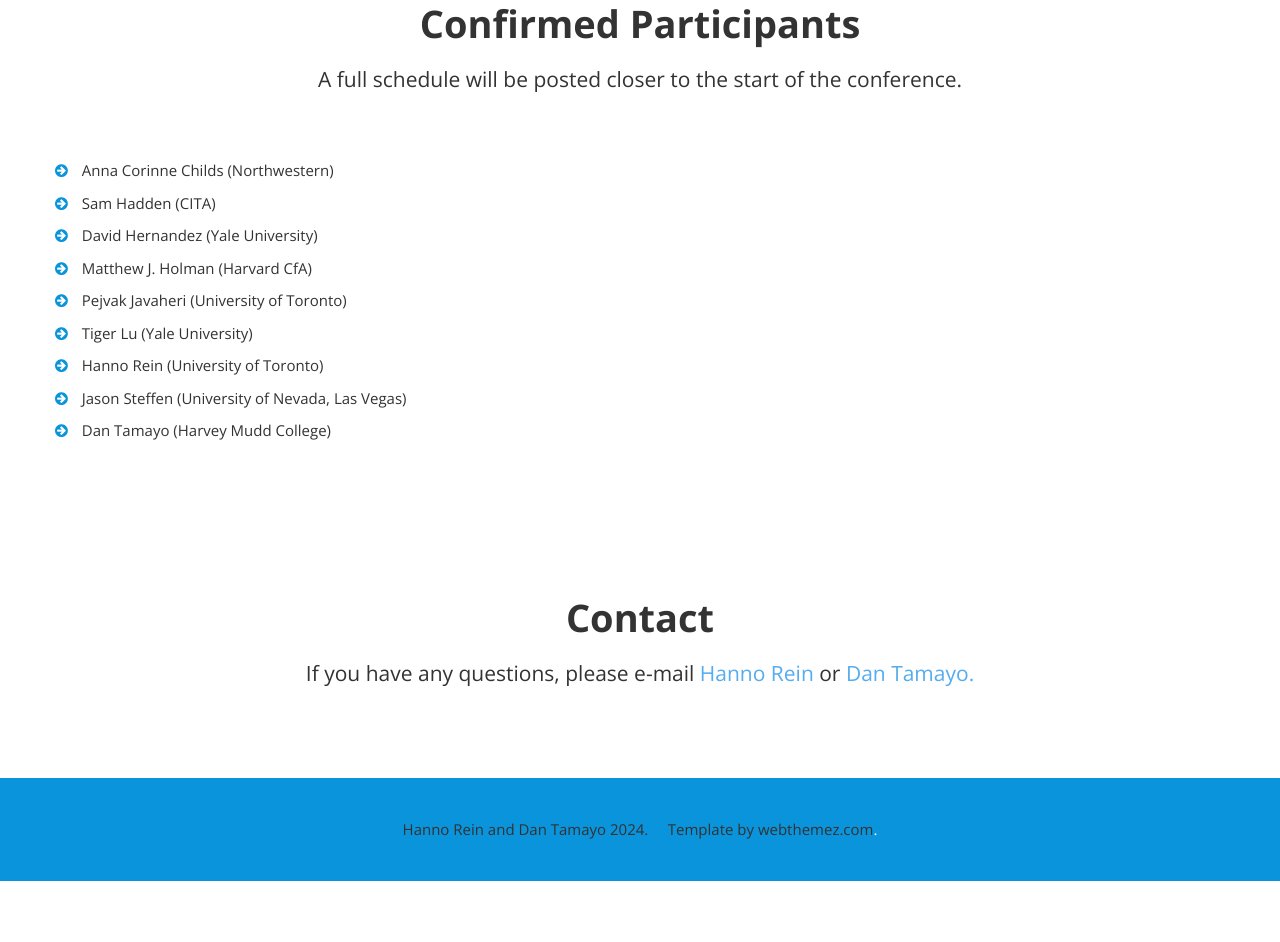
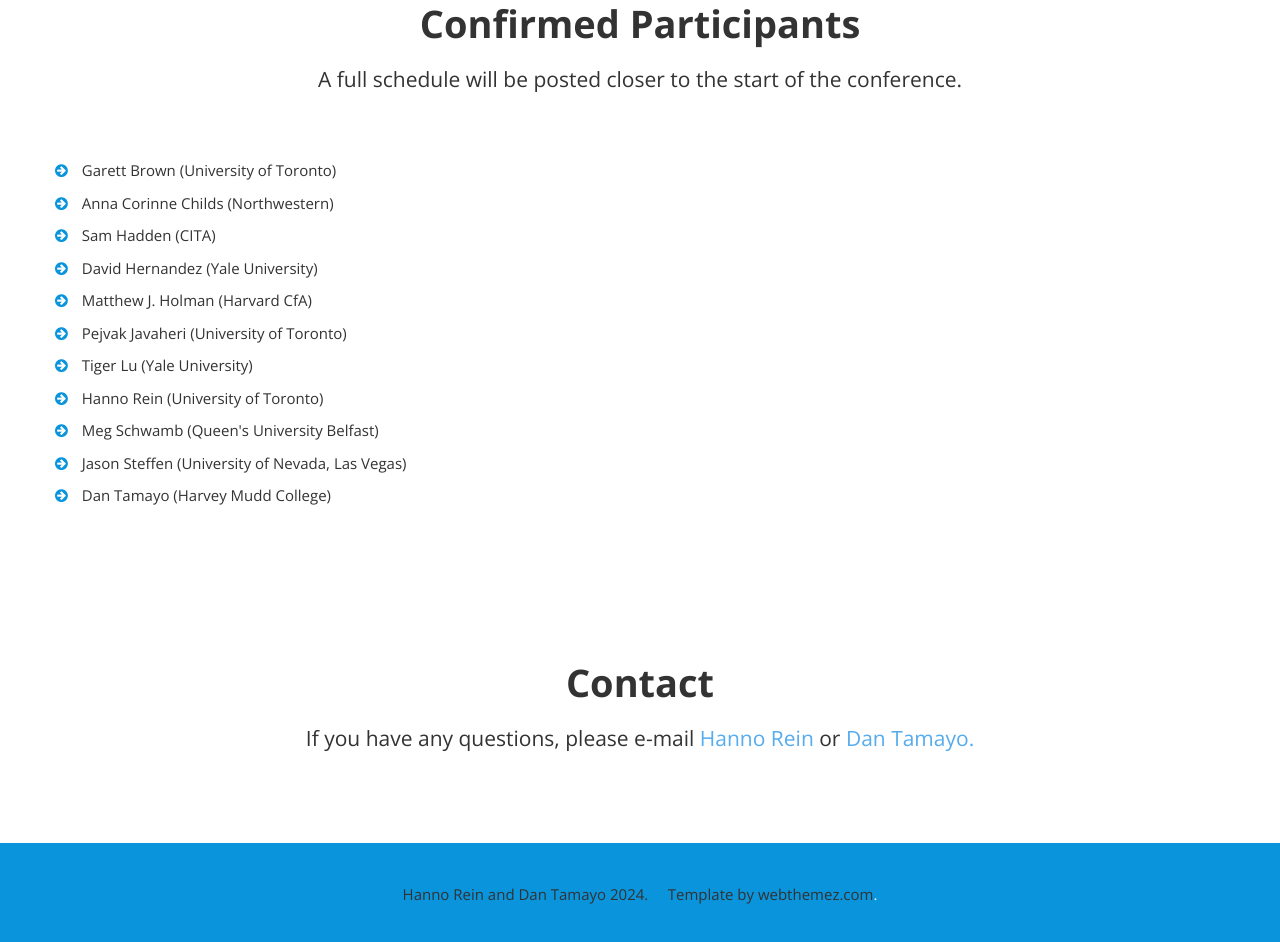
Before and after one commit to hannorein/rebound24, a plain HTML site: page index.html in a window 1280 px wide. Shown: the part 1415-2357 px from the top of the page. Before the commit the page ends 2296 px from the top, so only its background shows below. Drawn offline with nearby package versions, Linux system fonts and the light colour scheme.

Commit message:
added garett meg

```diff
--- a/index.html
+++ b/index.html
@@ -227,6 +227,7 @@ from both America and Europe.
 						<div class="space"></div>
 						<div class="row">
 								<ul class="list-unstyled">
+									<li><i class="fa fa-arrow-circle-right pr-10 colored"></i> Garett Brown (University of Toronto)</li>
 									<li><i class="fa fa-arrow-circle-right pr-10 colored"></i> Anna Corinne Childs (Northwestern)</li>
 									<li><i class="fa fa-arrow-circle-right pr-10 colored"></i> Sam Hadden (CITA)</li>
 									<li><i class="fa fa-arrow-circle-right pr-10 colored"></i> David Hernandez (Yale University)</li>
@@ -234,6 +235,7 @@ from both America and Europe.
 									<li><i class="fa fa-arrow-circle-right pr-10 colored"></i> Pejvak Javaheri (University of Toronto)</li>
 									<li><i class="fa fa-arrow-circle-right pr-10 colored"></i> Tiger Lu (Yale University)</li>
 									<li><i class="fa fa-arrow-circle-right pr-10 colored"></i> Hanno Rein (University of Toronto)</li>
+									<li><i class="fa fa-arrow-circle-right pr-10 colored"></i> Meg Schwamb (Queen's University Belfast)</li>
 									<li><i class="fa fa-arrow-circle-right pr-10 colored"></i> Jason Steffen (University of Nevada, Las Vegas)</li>
 									<li><i class="fa fa-arrow-circle-right pr-10 colored"></i> Dan Tamayo (Harvey Mudd College)</li>
 								</ul>
```
